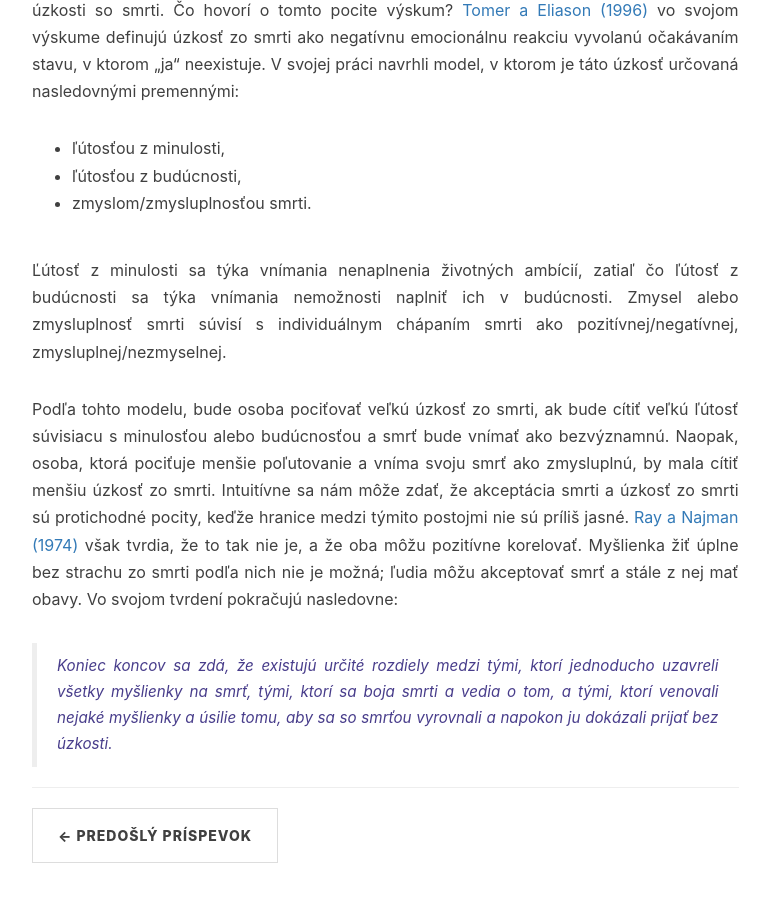
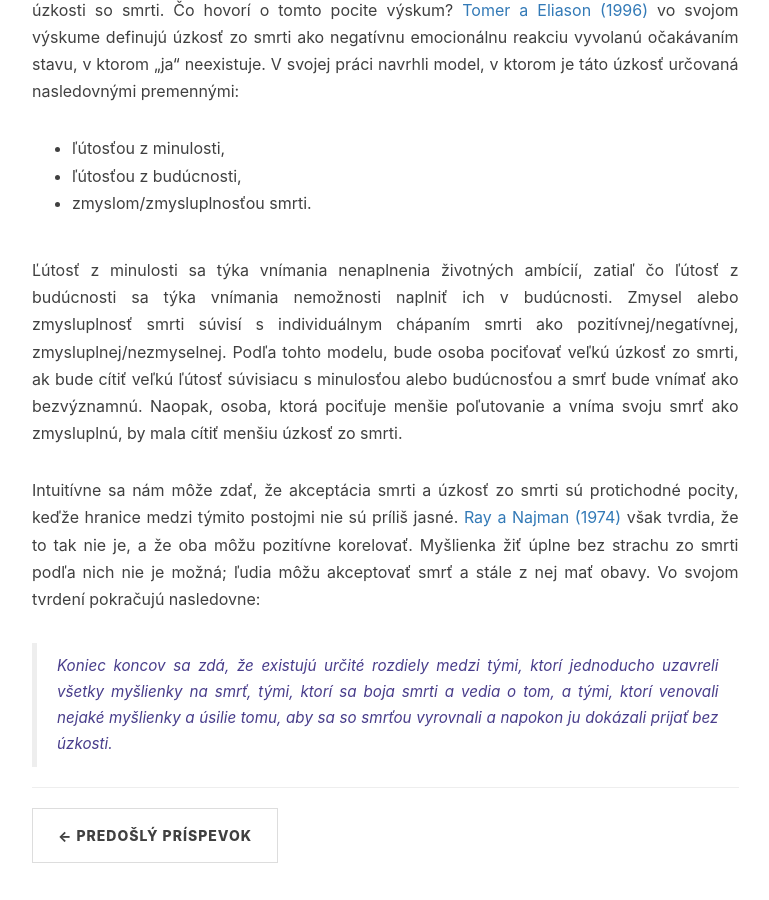
Before and after one commit to karolinadh/karolinadh.github.io, a Jekyll site: the page built from _posts/2019-10-10-death-anxiety.markdown, in a window 1280 px wide and 900 px high, scrolled down 703 px. Shown: the whole window, without its empty margins (233-1002 px from the left). Built offline with Jekyll 4.4.1, drawn with Linux system fonts in a browser that asks for light colours; nearby versions of some CDN libraries; comment, search, counter and statistics services are not loaded.

```diff
--- a/_posts/2019-10-10-death-anxiety.markdown
+++ b/_posts/2019-10-10-death-anxiety.markdown
@@ -21,8 +21,8 @@ V jednom z predošlých príspevkov som sa už venovala pojmu <em>death acceptan
 	<li>ľútosťou z budúcnosti,</li>
 	<li>zmyslom/zmysluplnosťou smrti.</li>
 </ul>
-Ľútosť z minulosti sa týka vnímania nenaplnenia životných ambícií, zatiaľ čo ľútosť z budúcnosti sa týka vnímania nemožnosti naplniť ich v budúcnosti. Zmysel alebo zmysluplnosť smrti súvisí s individuálnym chápaním smrti ako pozitívnej/negatívnej, zmysluplnej/nezmyselnej.
+Ľútosť z minulosti sa týka vnímania nenaplnenia životných ambícií, zatiaľ čo ľútosť z budúcnosti sa týka vnímania nemožnosti naplniť ich v budúcnosti. Zmysel alebo zmysluplnosť smrti súvisí s individuálnym chápaním smrti ako pozitívnej/negatívnej, zmysluplnej/nezmyselnej. Podľa tohto modelu, bude osoba pociťovať veľkú úzkosť zo smrti, ak bude cítiť veľkú ľútosť súvisiacu s minulosťou alebo budúcnosťou a smrť bude vnímať ako bezvýznamnú. Naopak, osoba, ktorá pociťuje menšie poľutovanie a vníma svoju smrť ako zmysluplnú, by mala cítiť menšiu úzkosť zo smrti.
 
-Podľa tohto modelu, bude osoba pociťovať veľkú úzkosť zo smrti, ak bude cítiť veľkú ľútosť súvisiacu s minulosťou alebo budúcnosťou a smrť bude vnímať ako bezvýznamnú. Naopak, osoba, ktorá pociťuje menšie poľutovanie a vníma svoju smrť ako zmysluplnú, by mala cítiť menšiu úzkosť zo smrti. Intuitívne sa nám môže zdať, že akceptácia smrti a úzkosť zo smrti sú protichodné pocity, keďže hranice medzi týmito postojmi nie sú príliš jasné. <a href="https://psycnet.apa.org/record/1975-25330-001">Ray a Najman (1974)</a> však tvrdia, že to tak nie je, a že oba môžu pozitívne korelovať. Myšlienka žiť úplne bez strachu zo smrti podľa nich nie je možná; ľudia môžu akceptovať smrť a stále z nej mať obavy. Vo svojom tvrdení pokračujú nasledovne:
+Intuitívne sa nám môže zdať, že akceptácia smrti a úzkosť zo smrti sú protichodné pocity, keďže hranice medzi týmito postojmi nie sú príliš jasné. <a href="https://psycnet.apa.org/record/1975-25330-001">Ray a Najman (1974)</a> však tvrdia, že to tak nie je, a že oba môžu pozitívne korelovať. Myšlienka žiť úplne bez strachu zo smrti podľa nich nie je možná; ľudia môžu akceptovať smrť a stále z nej mať obavy. Vo svojom tvrdení pokračujú nasledovne:
 
 <blockquote>Koniec koncov sa zdá, že existujú určité rozdiely medzi tými, ktorí jednoducho uzavreli všetky myšlienky na smrť, tými, ktorí sa boja smrti a vedia o tom, a tými, ktorí venovali nejaké myšlienky a úsilie tomu, aby sa so smrťou vyrovnali a napokon ju dokázali prijať bez úzkosti.</blockquote>
```
